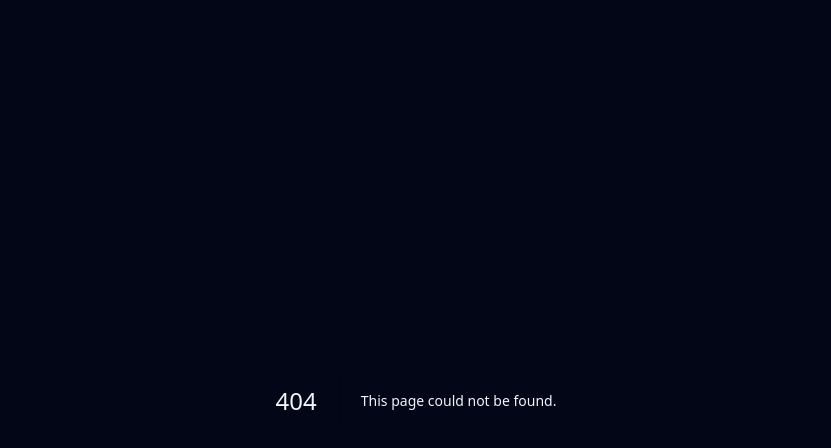
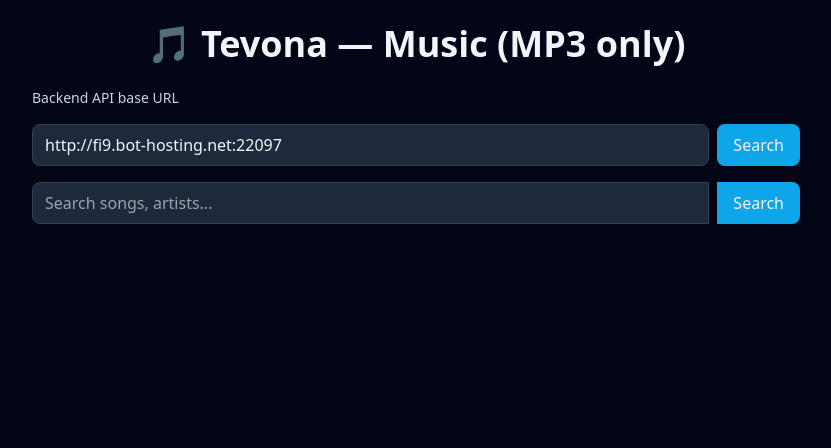
Before and after one commit to Wanga-tracker/tevona, a Next.js app: page /music in a window 1280 px wide. Before the commit this address had no page. Shown: the top 448 px of the page, without its empty margins (224-1055 px from the left). Built offline with nearby package versions, Linux system fonts and the light colour scheme.

Commit message:
Create page.tsx

```diff
--- /dev/null
+++ b/src/app/music/page.tsx
@@ -0,0 +1,224 @@
+// src/app/music/page.tsx
+"use client";
+
+import { useState } from "react";
+import { motion } from "framer-motion";
+
+type Song = {
+  videoId: string;
+  title: string;
+  author?: string | { name?: string } | null;
+  thumbnail: string;
+};
+
+const DEFAULT_API = process.env.NEXT_PUBLIC_API_URL || "https://tevona-api.onrender.com";
+
+/**
+ * Try primary endpoint then fallback to alternate route if the first fails.
+ * - For search: try /api/search?q=  then fallback to /music/search?q=
+ * - For download: try /api/download/mp3?id=  then fallback to /music/download?id=&type=audio
+ */
+async function trySearch(apiBase: string, q: string) {
+  const attempts = [
+    `${apiBase}/api/search?q=${encodeURIComponent(q)}`,
+    `${apiBase}/music/search?q=${encodeURIComponent(q)}`,
+  ];
+  for (const url of attempts) {
+    try {
+      const res = await fetch(url);
+      if (!res.ok) throw new Error(`HTTP ${res.status}`);
+      // result may be plain array or an object; normalize below in caller
+      const data = await res.json();
+      return { data, url };
+    } catch (err) {
+      // try next
+      // console.warn("search attempt failed", url, err);
+    }
+  }
+  throw new Error("All search endpoints failed");
+}
+
+async function tryDownloadUrl(apiBase: string, id: string) {
+  // Return the URL we should use to stream/download mp3
+  const attempts = [
+    `${apiBase}/api/download/mp3?id=${id}`,
+    `${apiBase}/music/download?id=${id}&type=audio`,
+  ];
+  for (const url of attempts) {
+    try {
+      // Try a HEAD request first to confirm it's reachable (some servers disallow HEAD)
+      const res = await fetch(url, { method: "HEAD" });
+      if (res.ok || res.status === 405) return url; // 405 means HEAD not allowed, but endpoint exists
+    } catch (err) {
+      // try next
+    }
+  }
+  // fallback: return first attempt (user can still try it)
+  return attempts[0];
+}
+
+export default function MusicPage() {
+  const [apiBase, setApiBase] = useState(DEFAULT_API);
+  const [query, setQuery] = useState("");
+  const [results, setResults] = useState<Song[]>([]);
+  const [playingUrl, setPlayingUrl] = useState<string | null>(null);
+  const [loading, setLoading] = useState(false);
+  const [message, setMessage] = useState<string | null>(null);
+
+  const handleSearch = async () => {
+    if (!query.trim()) return;
+    setLoading(true);
+    setMessage(null);
+    try {
+      const { data } = await trySearch(apiBase, query.trim());
+      // normalize different payload shapes:
+      // If backend returns the yt-search array directly -> data is array of videos
+      // If backend returns { results: [...] } or wrapped -> try to detect common shapes.
+      let arr: any[] = [];
+      if (Array.isArray(data)) arr = data;
+      else if (data?.results && Array.isArray(data.results)) arr = data.results;
+      else if (data?.videos && Array.isArray(data.videos)) arr = data.videos;
+      else if (data?.data && Array.isArray(data.data)) arr = data.data;
+      else {
+        // fallback: attempt to coerce object -> array of values
+        arr = Array.isArray(data) ? data : [];
+      }
+
+      // Map to our minimal Song shape
+      const mapped: Song[] = arr.map((v: any) => ({
+        videoId: v.videoId || v.id || (v.url && v.url.split("v=")[1]) || "",
+        title: v.title || v.name || v.videoTitle || "Unknown title",
+        author:
+          typeof v.author === "string"
+            ? v.author
+            : v.author?.name || v.channel || v.owner || null,
+        thumbnail: v.thumbnail || v.image || v.thumbnails?.[0] || v.thumb || "",
+      })).filter((s) => s.videoId);
+
+      setResults(mapped);
+      if (mapped.length === 0) setMessage("No results found.");
+    } catch (err: any) {
+      console.error(err);
+      setMessage("Search failed. Check your API base URL and that the backend is up.");
+      setResults([]);
+    } finally {
+      setLoading(false);
+    }
+  };
+
+  const handleStream = async (videoId: string) => {
+    setMessage(null);
+    try {
+      const url = await tryDownloadUrl(apiBase, videoId);
+      setPlayingUrl(url);
+    } catch (err) {
+      console.error(err);
+      setMessage("Unable to prepare stream URL.");
+    }
+  };
+
+  const handleDownload = async (videoId: string) => {
+    setMessage(null);
+    try {
+      const url = await tryDownloadUrl(apiBase, videoId);
+      // open in new tab to trigger download
+      window.open(url, "_blank");
+    } catch (err) {
+      console.error(err);
+      setMessage("Download failed - backend unreachable.");
+    }
+  };
+
+  return (
+    <div className="p-6 min-h-screen bg-slate-950 text-slate-100">
+      <motion.h1
+        initial={{ opacity: 0, y: -8 }}
+        animate={{ opacity: 1, y: 0 }}
+        className="text-3xl md:text-4xl font-bold text-center mb-6"
+      >
+        🎵 Tevona — Music (MP3 only)
+      </motion.h1>
+
+      <div className="max-w-3xl mx-auto space-y-4">
+        <label className="block text-sm text-slate-300">Backend API base URL</label>
+        <div className="flex gap-2">
+          <input
+            value={apiBase}
+            onChange={(e) => setApiBase(e.target.value)}
+            className="flex-1 px-3 py-2 rounded-lg bg-slate-800 border border-slate-700 text-slate-100"
+          />
+          <button
+            onClick={() => handleSearch()}
+            className="px-4 py-2 rounded-lg bg-sky-500 hover:bg-sky-600"
+          >
+            Search
+          </button>
+        </div>
+
+        <div className="flex gap-2">
+          <input
+            placeholder="Search songs, artists..."
+            value={query}
+            onChange={(e) => setQuery(e.target.value)}
+            className="flex-1 px-3 py-2 rounded-l-lg bg-slate-800 border border-slate-700 text-slate-100"
+            onKeyDown={(e) => { if (e.key === "Enter") handleSearch(); }}
+          />
+          <button
+            onClick={() => handleSearch()}
+            className="px-4 py-2 rounded-r-lg bg-sky-500 hover:bg-sky-600"
+          >
+            Search
+          </button>
+        </div>
+
+        {loading && (
+          <div className="flex justify-center py-6">
+            <div className="w-10 h-10 border-4 border-sky-500 border-t-transparent rounded-full animate-spin" />
+          </div>
+        )}
+
+        {message && <div className="text-center text-slate-300">{message}</div>}
+
+        <div className="grid gap-4">
+          {results.map((item) => (
+            <div
+              key={item.videoId}
+              className="flex gap-4 items-start p-4 rounded-2xl bg-slate-800/40 border border-slate-700"
+            >
+              <img src={item.thumbnail} alt={item.title} className="w-28 h-28 rounded-md object-cover" />
+              <div className="flex-1">
+                <div className="flex justify-between items-start">
+                  <div>
+                    <h3 className="font-semibold text-sky-300">{item.title}</h3>
+                    <p className="text-sm text-slate-400">{typeof item.author === "string" ? item.author : (item.author?.name || "")}</p>
+                  </div>
+                  <div className="flex flex-col gap-2">
+                    <button
+                      onClick={() => handleStream(item.videoId)}
+                      className="px-3 py-1 rounded-md bg-slate-700 hover:bg-slate-600 text-sm"
+                    >
+                      ▶ Stream
+                    </button>
+                    <button
+                      onClick={() => handleDownload(item.videoId)}
+                      className="px-3 py-1 rounded-md bg-sky-500 hover:bg-sky-600 text-sm"
+                    >
+                      ⬇ Download MP3
+                    </button>
+                  </div>
+                </div>
+              </div>
+            </div>
+          ))}
+        </div>
+
+        {playingUrl && (
+          <div className="mt-4 p-4 rounded-xl bg-slate-800/40 border border-slate-700">
+            <h4 className="font-semibold text-sky-300 mb-2">Now playing</h4>
+            <audio src={playingUrl} controls autoPlay className="w-full" />
+          </div>
+        )}
+      </div>
+    </div>
+  );
+}
```
